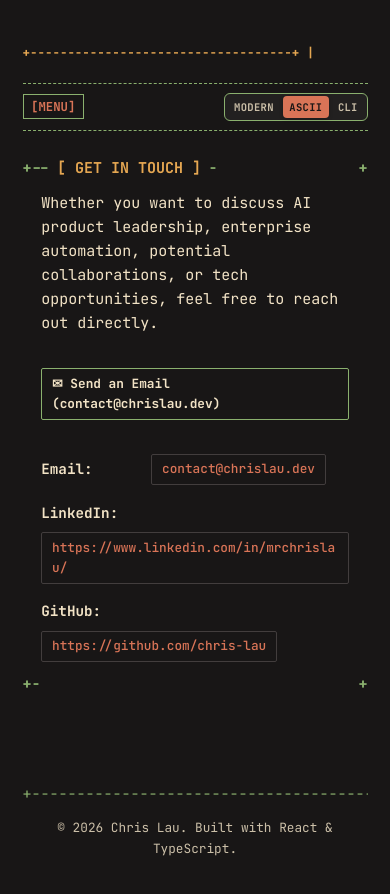
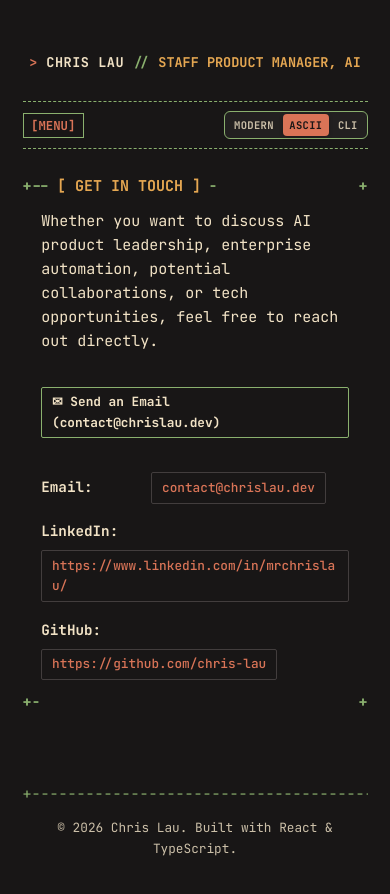
Before and after one commit to chris-lau/personalWebsite, a React (Vite) app in the folder frontend/: page /contact in a window 390 px wide. Both pictures are taken after a click on the radio button "ASCII". Shown: the top 894 px of the page. Built offline with nearby package versions, Linux system fonts and the light colour scheme.

Commit message:
style(ascii): update header banner to prompt command line style with responsive wrapping

```diff
--- a/frontend/src/components/layout/AsciiLayout.css
+++ b/frontend/src/components/layout/AsciiLayout.css
@@ -14,37 +14,48 @@
 }
 
 .ascii-banner {
+  display: flex;
+  flex-wrap: wrap;
+  align-items: center;
+  justify-content: center;
+  gap: 0.4rem 0.6rem;
   color: var(--header-color);
+  font-family: var(--font-family);
   font-weight: bold;
+  font-size: clamp(0.9rem, 2.5vw, 1.15rem);
   text-align: center;
   margin-bottom: 1.5rem;
+  padding: 0.5rem 0;
+  line-height: 1.4;
 }
 
-.ascii-banner-desktop,
-.ascii-banner-mobile {
-  white-space: pre;
-  font-family: var(--font-family);
-  line-height: 1.25;
-  font-size: clamp(0.55rem, 2.2vw, 0.95rem);
-  overflow: hidden;
+.ascii-prompt {
+  color: var(--accent-primary);
+  font-weight: bold;
 }
 
-.ascii-banner-desktop {
-  display: block;
+.ascii-name {
+  color: var(--text-primary);
+  letter-spacing: 0.04em;
 }
 
-.ascii-banner-mobile {
-  display: none;
+.ascii-separator {
+  color: var(--accent-secondary);
+}
+
+.ascii-title {
+  color: var(--header-color);
 }
 
 @media (max-width: 520px) {
-  .ascii-banner-desktop {
-    display: none;
+  .ascii-banner-text {
+    flex-direction: column;
+    gap: 0.2rem;
+    padding: 0.4rem;
   }
 
-  .ascii-banner-mobile {
-    display: block;
-    font-size: clamp(0.6rem, 3.2vw, 0.85rem);
+  .ascii-divider {
+    display: none;
   }
 }
 
--- a/frontend/src/components/layout/AsciiLayout.tsx
+++ b/frontend/src/components/layout/AsciiLayout.tsx
@@ -38,17 +38,10 @@ export const AsciiLayout = ({ children }: AsciiLayoutProps) => {
       {/* ASCII Top Header Banner */}
       <header className="ascii-header">
         <div className="ascii-banner" aria-hidden="true">
-          <div className="ascii-banner-desktop">
-+-----------------------------------------------+
-|     CHRIS LAU // STAFF PRODUCT MANAGER, AI    |
-+-----------------------------------------------+
-          </div>
-          <div className="ascii-banner-mobile">
-+-----------------------------------+
-|             CHRIS LAU             |
-|     STAFF PRODUCT MANAGER, AI     |
-+-----------------------------------+
-          </div>
+          <span className="ascii-prompt">&gt;</span>
+          <span className="ascii-name">CHRIS LAU</span>
+          <span className="ascii-separator">//</span>
+          <span className="ascii-title">STAFF PRODUCT MANAGER, AI</span>
         </div>
         <div className="sr-only">
           <h1>Chris Lau - Staff Product Manager, AI</h1>
```
